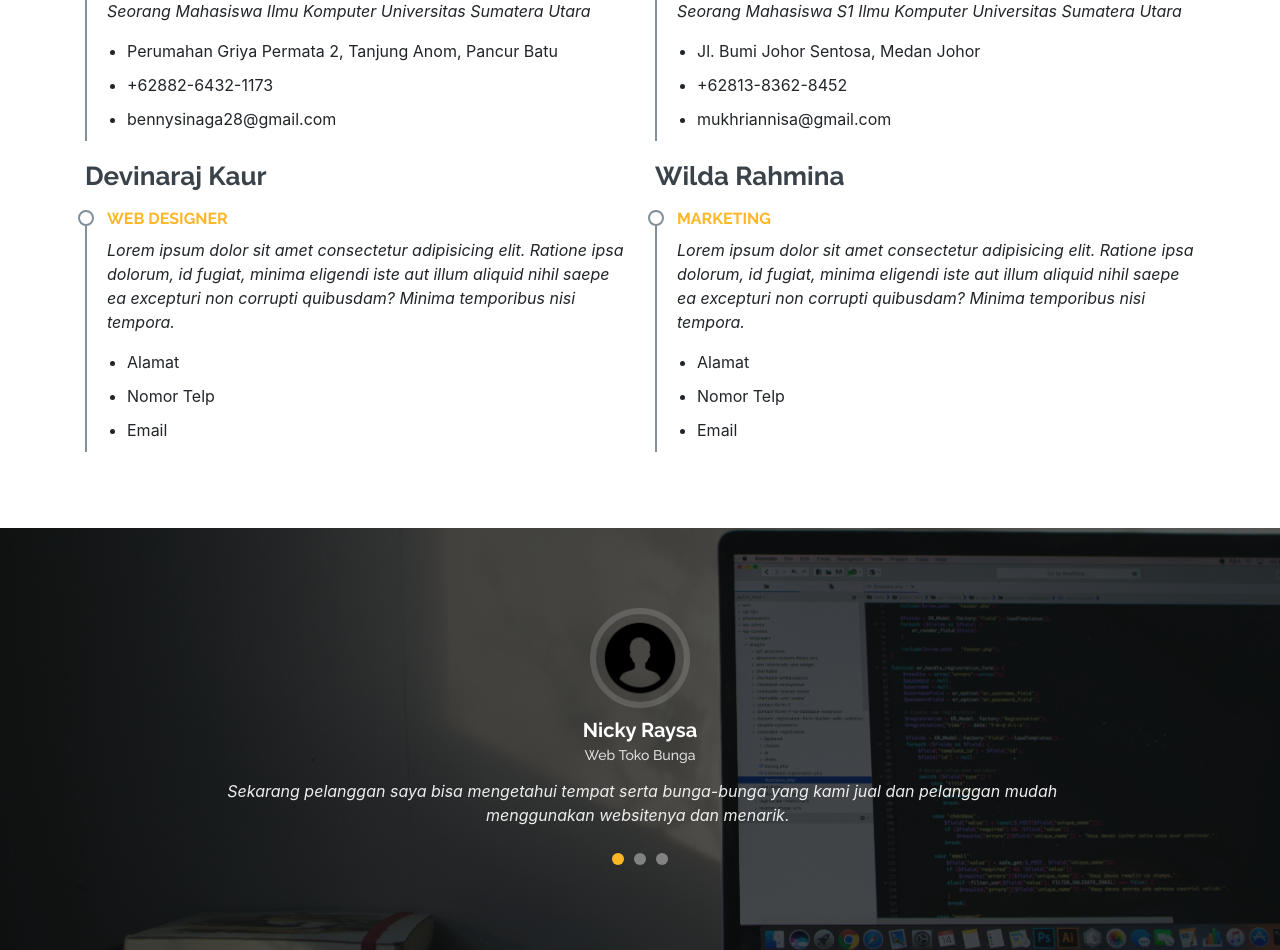
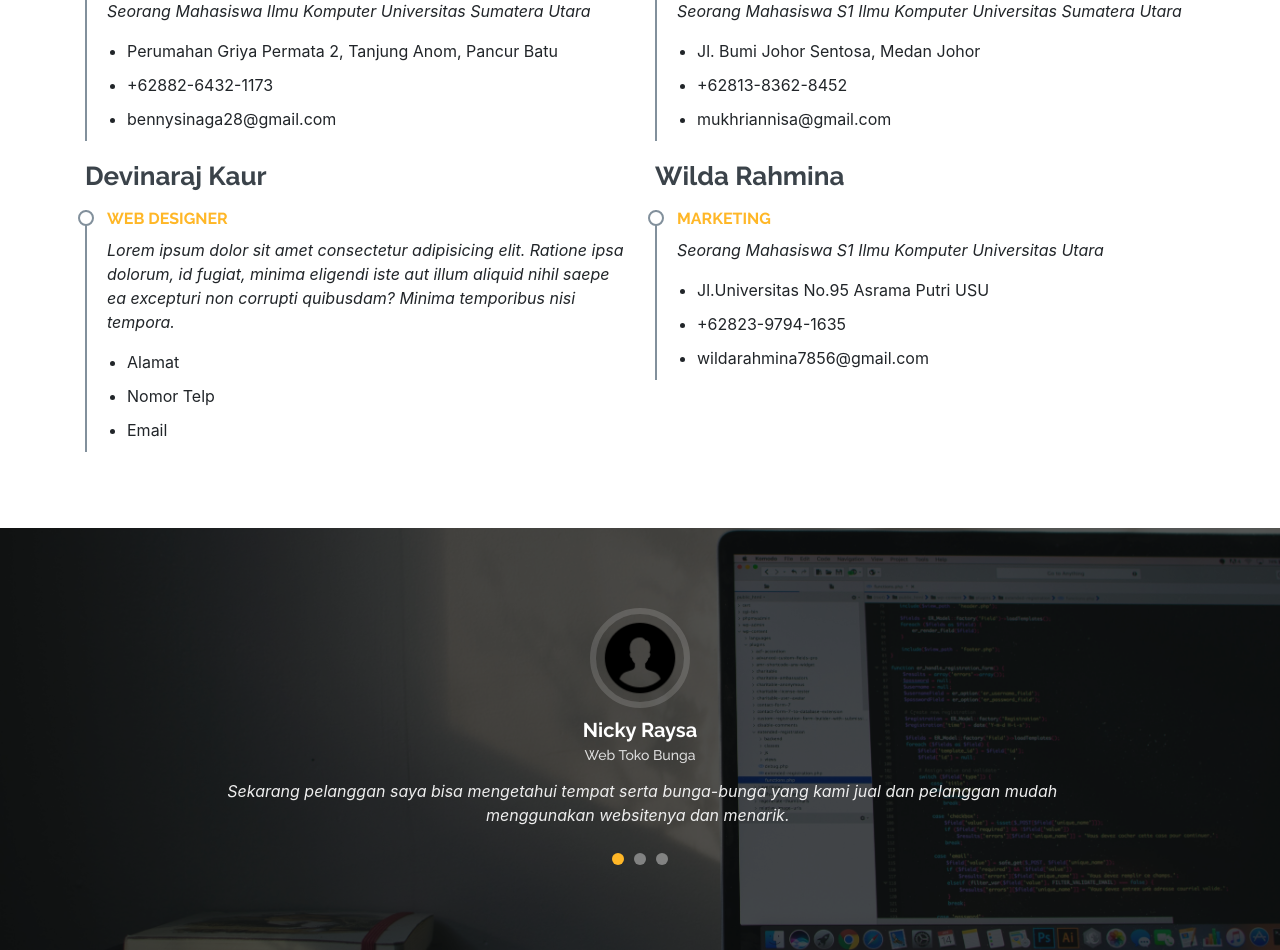
Before and after one commit to bennysnaga/uts_si_repo, a CodeIgniter app: page /utsSI/index.php/webin/index in a window 1280 px wide. Shown: the part 2193-3143 px from the top of the page. Run offline with CodeIgniter, Linux system fonts and the light colour scheme; some libraries are stand-ins or nearby versions.

Commit message:
Update webin.php

```diff
--- a/application/views/webin.php
+++ b/application/views/webin.php
@@ -143,11 +143,11 @@
             <h3 class="resume-title">Wilda Rahmina</h3>
             <div class="resume-item pb-0">
               <h4>Marketing</h4>
-              <p><em>Lorem ipsum dolor sit amet consectetur adipisicing elit. Ratione ipsa dolorum, id fugiat, minima eligendi iste aut illum aliquid nihil saepe ea excepturi non corrupti quibusdam? Minima temporibus nisi tempora.</em></p>
+              <p><em>Seorang Mahasiswa S1 Ilmu Komputer Universitas Utara</em></p>
               <ul>
-                <li>Alamat</li>
-                <li>Nomor Telp</li>
-                <li>Email</li>
+                <li>Jl.Universitas No.95 Asrama Putri USU</li>
+                <li>+62823-9794-1635</li>
+                <li>wildarahmina7856@gmail.com</li>
               </ul>
               </ul>
               </p>
```
